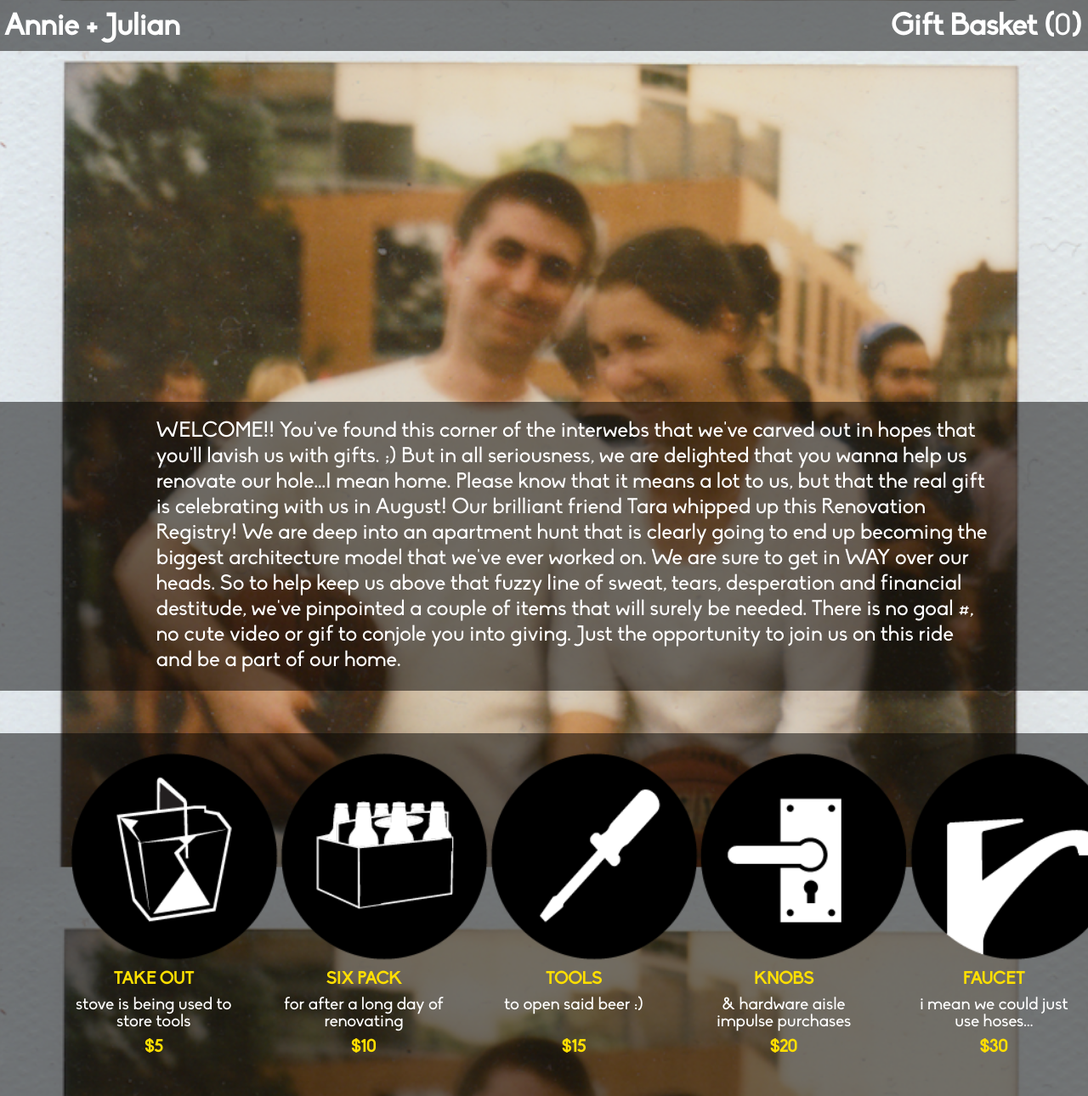
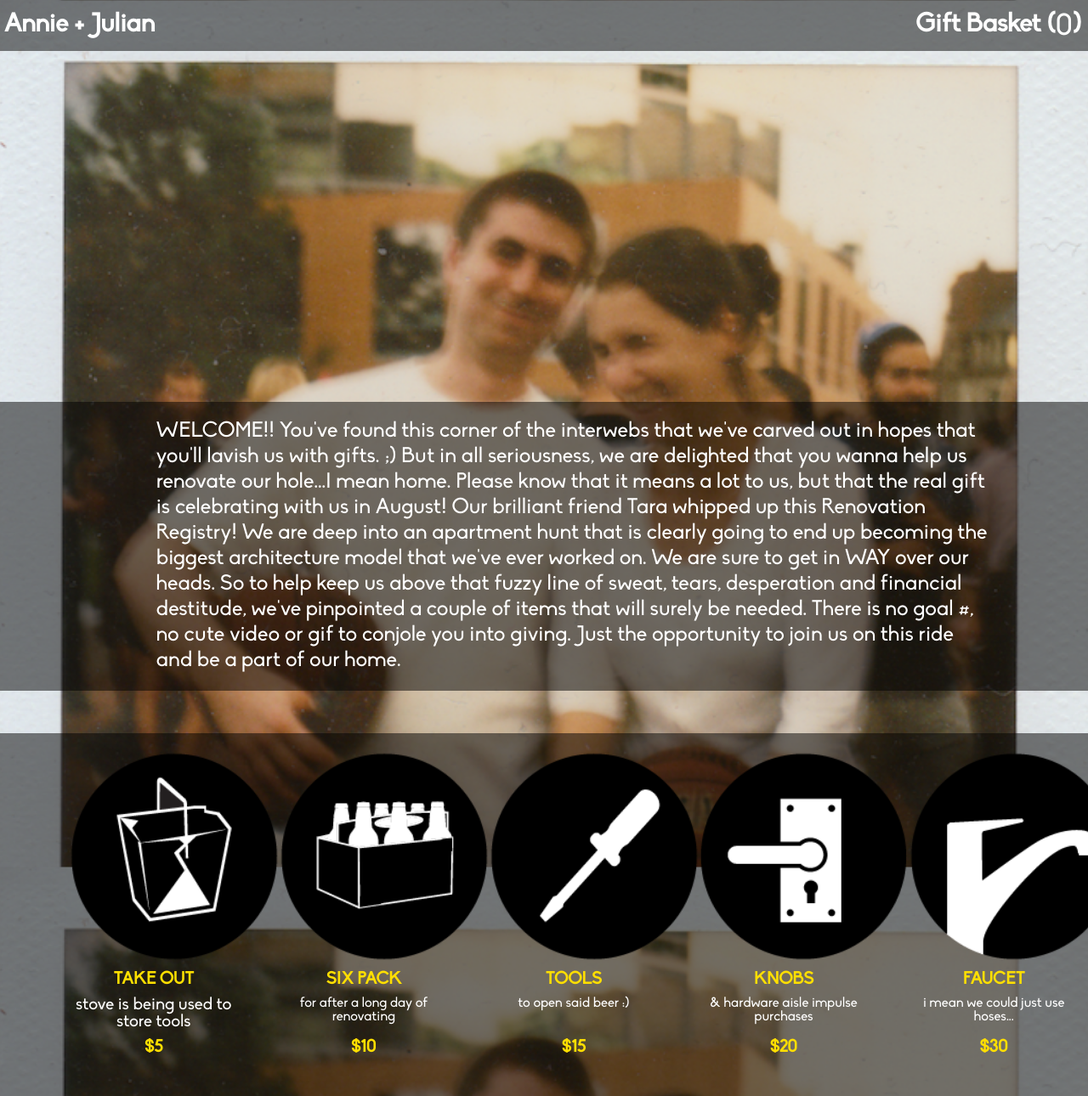
Before and after one commit to tzmanics/idodigs_static, a plain HTML site: page index.html in a window 1280 px wide. Shown: the top 1290 px of the page at 85% size. Drawn offline with Linux system fonts and the light colour scheme; files whose address does not match are found by name.

Commit message:
Fixes font sizes.

```diff
--- a/assets/style.css
+++ b/assets/style.css
@@ -74,7 +74,7 @@ body#background {
 }
 h1 {
   float: left;
-  font-size: 35px;
+  font-size: 30px;
 }
 
 h3 {
@@ -196,7 +196,7 @@ a.simpleCart_increment, a.simpleCart_decrement {
 
 .gift-text p{
   height: 40px;
-  font-size: 20px;
+  font-size: 16px;
 }
 
 
```
